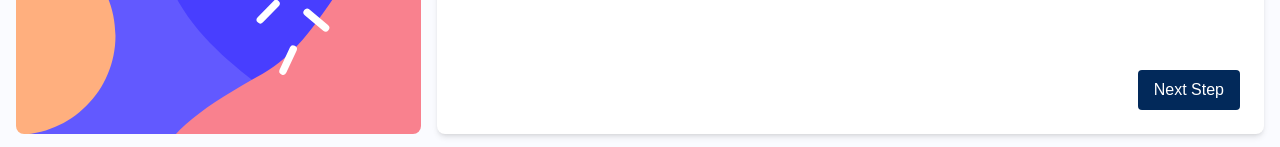
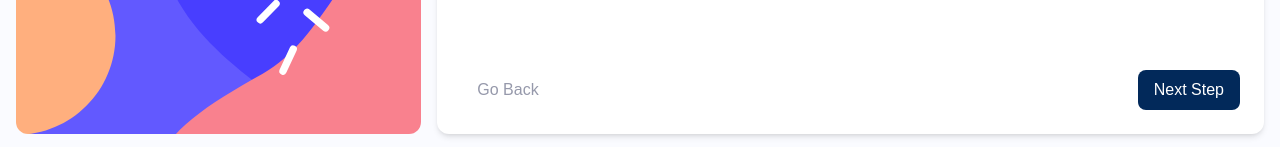
Before and after one commit to Therealjustindude/multi-step-form, a Next.js app: page / in a window 1280 px wide. Shown: the part 658-805 px from the top of the page. Built offline with nearby package versions, Linux system fonts and the light colour scheme.

Commit message:
button styling update

```diff
--- a/app/globals.css
+++ b/app/globals.css
@@ -48,14 +48,16 @@ button {
   background-color: var(--marine-blue);
   color: var(--white);
   border: none;
-  border-radius: 0.25rem;
+  border-radius: 0.5rem;
   padding: 0.5rem 1rem;
   font-family: var(--font-family);
   cursor: pointer;
+  transition: background-color 0.3s ease;
 }
 
 button:hover {
-  background-color: var(--pastel-blue);
+  background-color: var(--purplish-blue);
+  opacity: 0.8;
 }
 
 input, textarea {
--- a/app/page.tsx
+++ b/app/page.tsx
@@ -3,7 +3,7 @@ import Image from "next/image";
 import { useState } from "react";
 
 export default function Home() {
-  const [showGoBack, setShowGoBack] = useState(false);
+  const [showGoBack, setShowGoBack] = useState(true);
   return (
     <div className="flex flex-col">
       {/* Mobile BG Image */}
@@ -12,7 +12,7 @@ export default function Home() {
         {/* Grid for desktop */}
         <div className="h-screen md:grid md:grid-cols-12 md:gap-4 md:h-[97vh]">
           {/* Desktop steps */}
-          <nav className="md:block hidden bg-[url('/bg-sidebar-desktop.svg')] bg-cover bg-center p-4 md:col-span-4 md:h-[97vh] flex flex-col items-start justify-between rounded-lg">
+          <nav className="md:block hidden bg-[url('/bg-sidebar-desktop.svg')] bg-cover bg-center p-4 md:col-span-4 md:h-[97vh] flex flex-col items-start justify-between rounded-xl">
             <ul className="font-bold">
               <li>Step 1</li>
               <li>Step 2</li>
@@ -21,7 +21,7 @@ export default function Home() {
           </nav>
           {/* Mobile steps */}
           <nav className="md:hidden mb-12 mt-4 p-1 flex justify-center">
-            <ul className="flex gap-4 font-[family-name:var(--font-geist-mono)]">
+            <ul className="flex gap-4">
               <li>Step 1</li>
               <li>Step 2</li>
               <li>Step 3</li>
@@ -29,7 +29,7 @@ export default function Home() {
           </nav>
 
           {/* Form Content */}
-          <div className="md:col-span-8 p-6 bg-white rounded-lg shadow-md flex flex-col justify-between h-auto">
+          <div className="md:col-span-8 p-6 bg-white rounded-xl shadow-md flex flex-col justify-between h-auto">
             <form>
               {/* Form fields go here */}
               <div className="space-y-4">
@@ -40,7 +40,7 @@ export default function Home() {
 
             {/* Desktop Next and Go Back buttons */}
             <div className="flex justify-between items-center mt-8 hidden md:flex">
-              <button className="btn" style={{ visibility: true ? 'hidden' : 'visible' }}>Go Back</button>
+              <button className="btn bg-transparent text-cool-gray hover:bg-transparent hover:text-purplish-blue" style={{ visibility: showGoBack ? 'visible': 'hidden' }}>Go Back</button>
               <button className="btn ml-auto">Next Step</button>
             </div>
           </div>
@@ -49,8 +49,8 @@ export default function Home() {
 
       {/* Mobile Next and Go Back buttons */}
       <footer className="sticky bottom-0 w-full bg-white p-4 border-t shadow md:hidden flex items-center justify-between">
-        <button className="rounded-md bg-transparent" style={{ visibility: true ? 'hidden' : 'visible' }}>Go Back</button>
-        <button className="rounded-md ml-auto">Next Step</button>
+        <button className="btn bg-transparent text-cool-gray hover:bg-transparent hover:text-purplish-blue" style={{ visibility: showGoBack ? 'visible': 'hidden' }}>Go Back</button>
+        <button className="ml-auto">Next Step</button>
       </footer>
     </div>
   );
```
